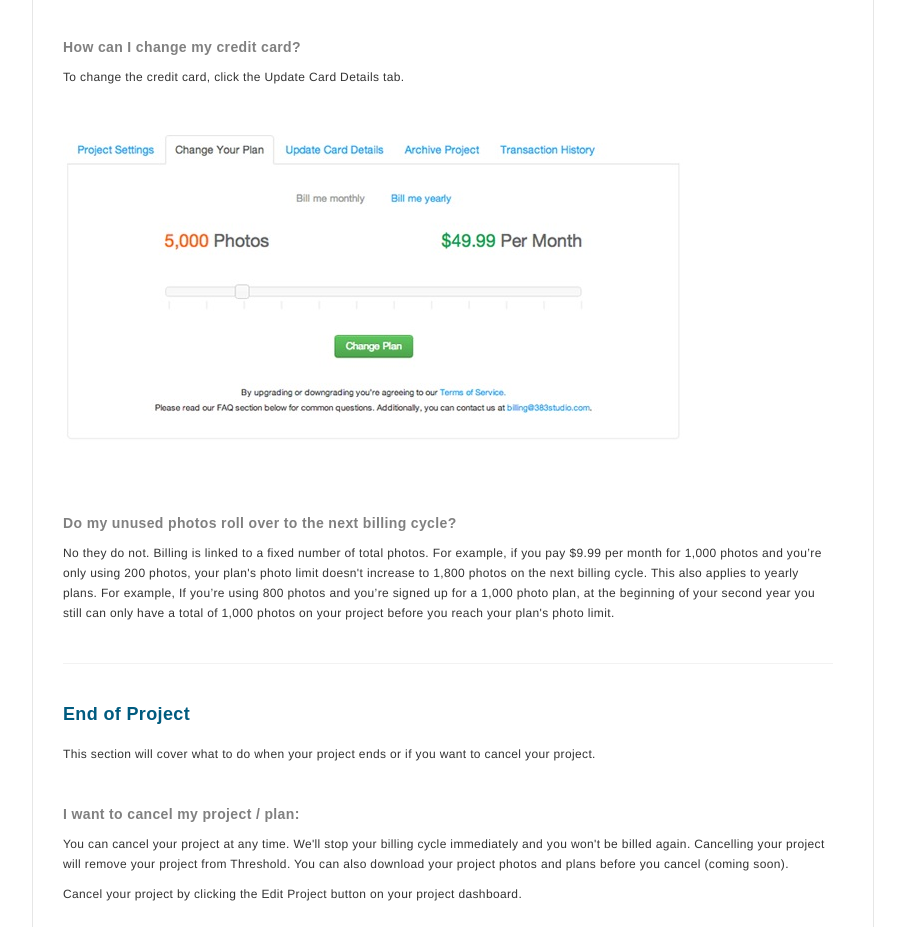
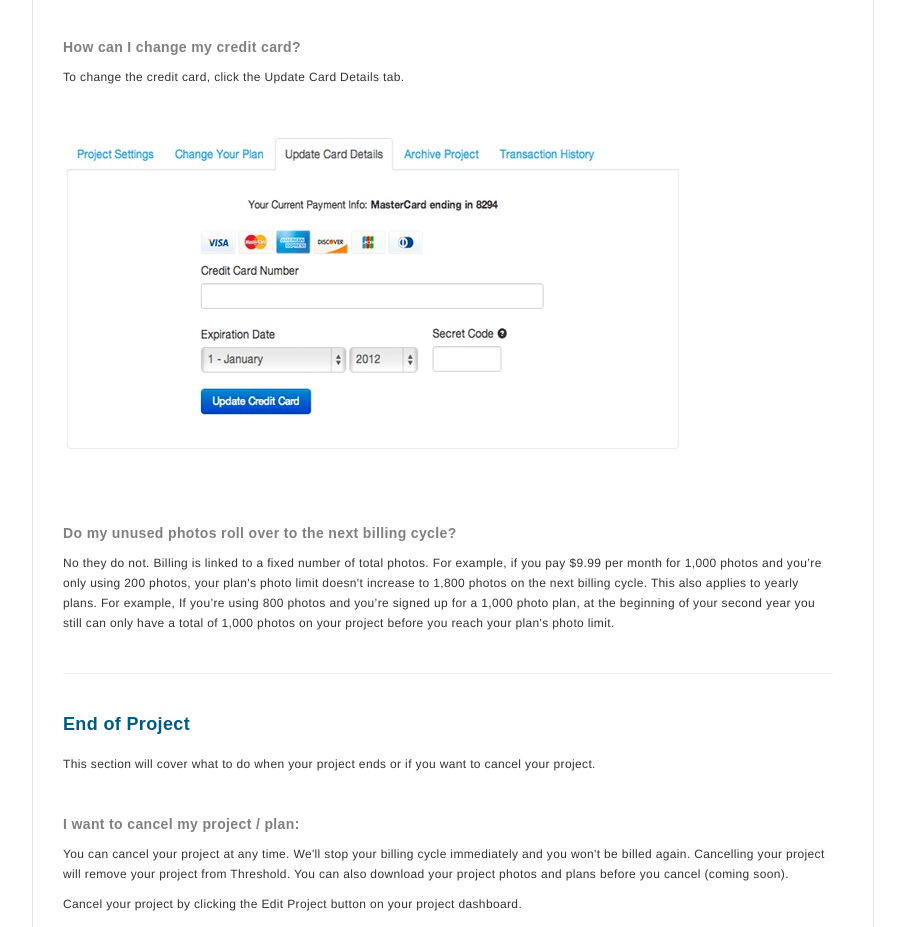
Before and after one commit to PhilippeGauthier/ThresholdHelp, a plain HTML site: page public/billing.html in a window 1280 px wide. Shown: the part 3168-4095 px from the top of the page, without its empty margins (23-928 px from the left). Drawn offline with nearby package versions, Linux system fonts and the light colour scheme.

Commit message:
updated credit card image tag

```diff
--- a/public/billing.html
+++ b/public/billing.html
@@ -116,7 +116,7 @@
           <p>Yearly to Monthly: If you change your billing cycle from a yearly plan to a monthly plan you'll be billed for any difference immediately. Often times this results in having a large credit for unused time that exceeds the cost of the monthly plan you’re switching to. We'll continue to apply the credit each month until it runs out.</p>
           <h3>How can I change my credit card?</h3>
           <p>To change the credit card, click the Update Card Details tab.</p>
-          <img src="img/help/billing_change.jpg" />
+          <img src="img/help/billing_update.jpg" />
           <h3>Do my unused photos roll over to the next billing cycle?</h3>
           <p>No they do not. Billing is linked to a fixed number of total photos. For example, if you pay $9.99 per month for 1,000 photos and you’re only using 200 photos, your plan's photo limit doesn't increase to 1,800 photos on the next billing cycle. This also applies to yearly plans. For example, If you’re using 800 photos and you’re signed up for a 1,000 photo plan, at the beginning of your second year you still can only have a total of 1,000 photos on your project before you reach your plan's photo limit.</p>
         </div>
```
